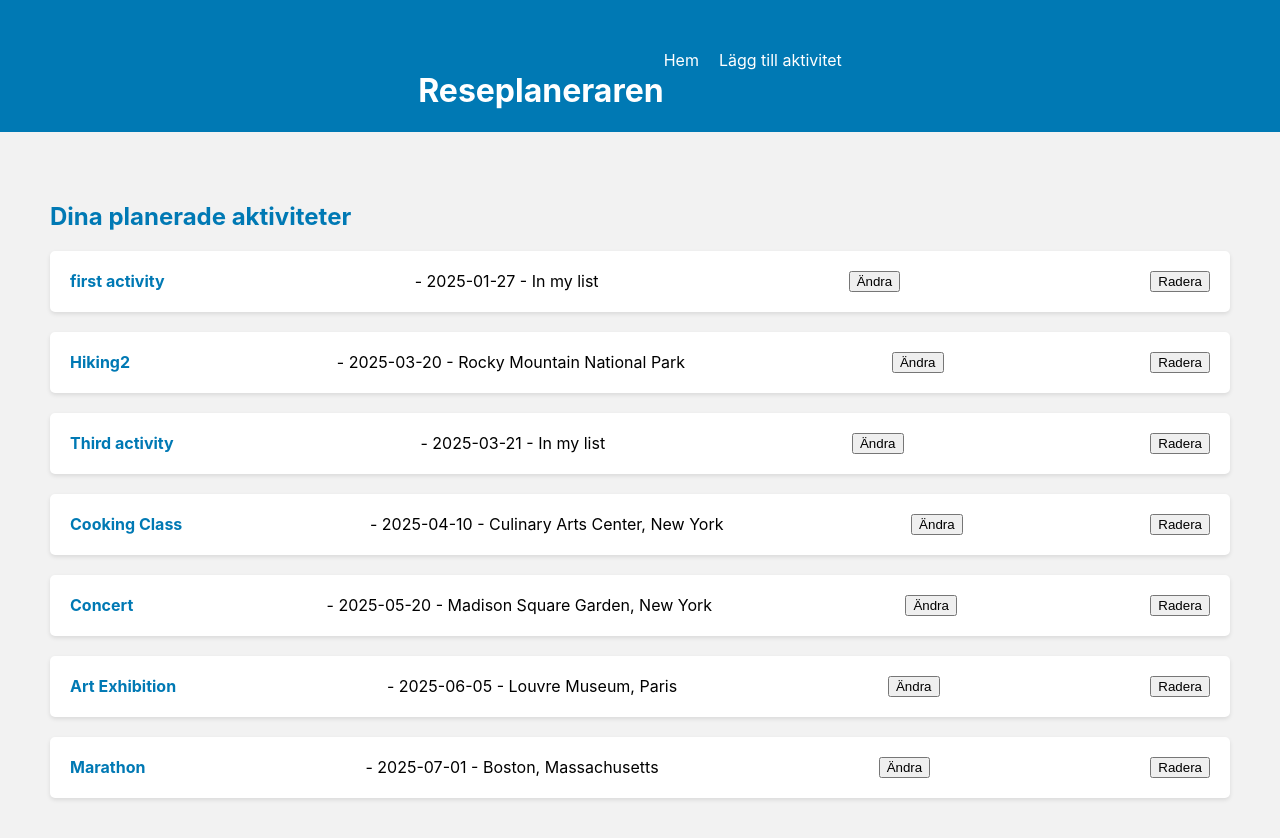
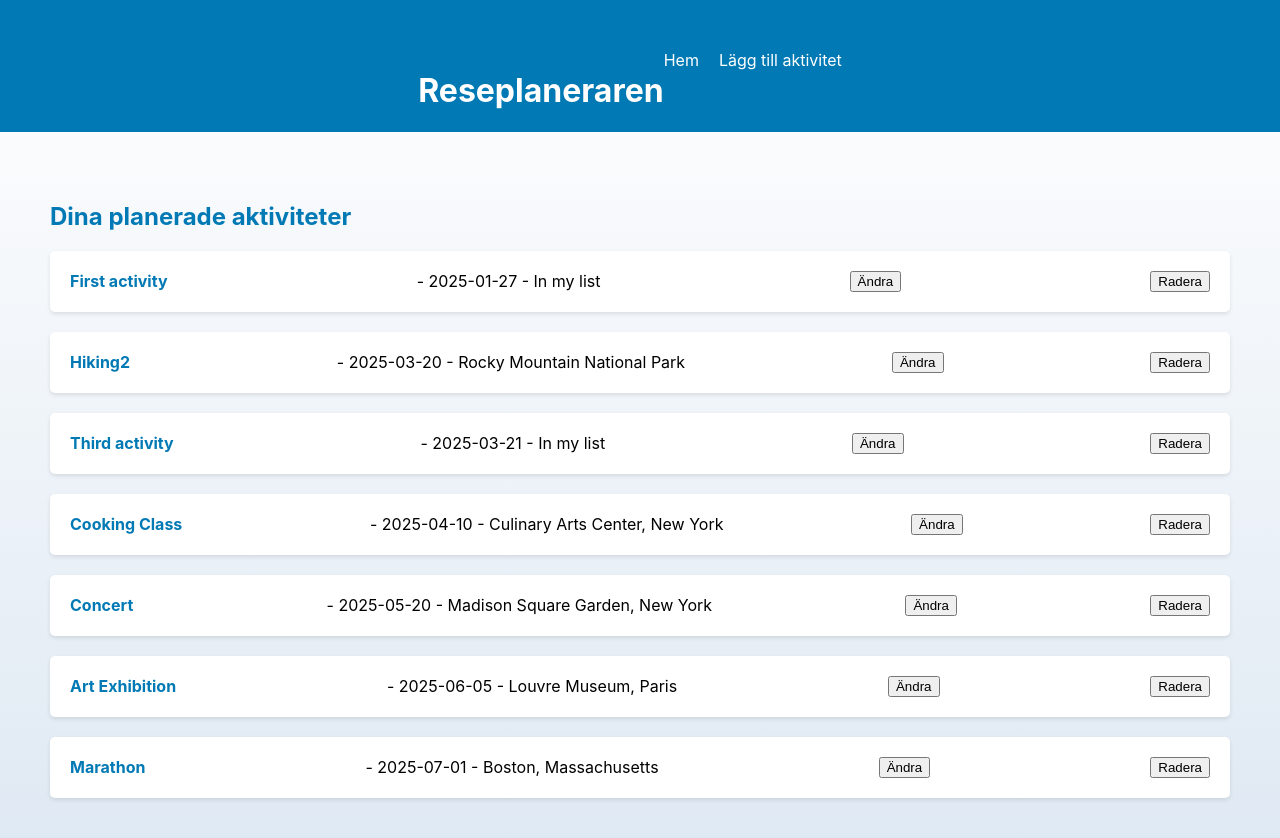
Before and after one commit to ToeCrow/React-indv-Boiler-Room-Travelplaner, a React (Vite) app: page / in a window 1280 px wide. Shown: the top 838 px of the page. Built offline with nearby package versions, Linux system fonts and the light colour scheme; data requests are answered from the project's data file.

Commit message:
gradient background

```diff
--- a/db.json
+++ b/db.json
@@ -31,10 +31,10 @@
       "place": "Boston, Massachusetts"
     },
     {
-      "id": "3007",
-      "activity": "first activity",
+      "activity": "First activity",
       "date": "2025-01-27",
-      "place": "In my list"
+      "place": "In my list",
+      "id": "3007"
     },
     {
       "id": "ae18",
--- a/src/index.css
+++ b/src/index.css
@@ -5,7 +5,9 @@ body {
     sans-serif;
   -webkit-font-smoothing: antialiased;
   -moz-osx-font-smoothing: grayscale;
-  background-color: #f2f2f2;
+  /* background-color: #DCD9D4; */
+  background-image: linear-gradient(to top, #dfe9f3 0%, white 100%);
+  /* background-color: #f2f2f2; */
 }
 
 header {
```
Also changed, not shown: src/test.css (added).
